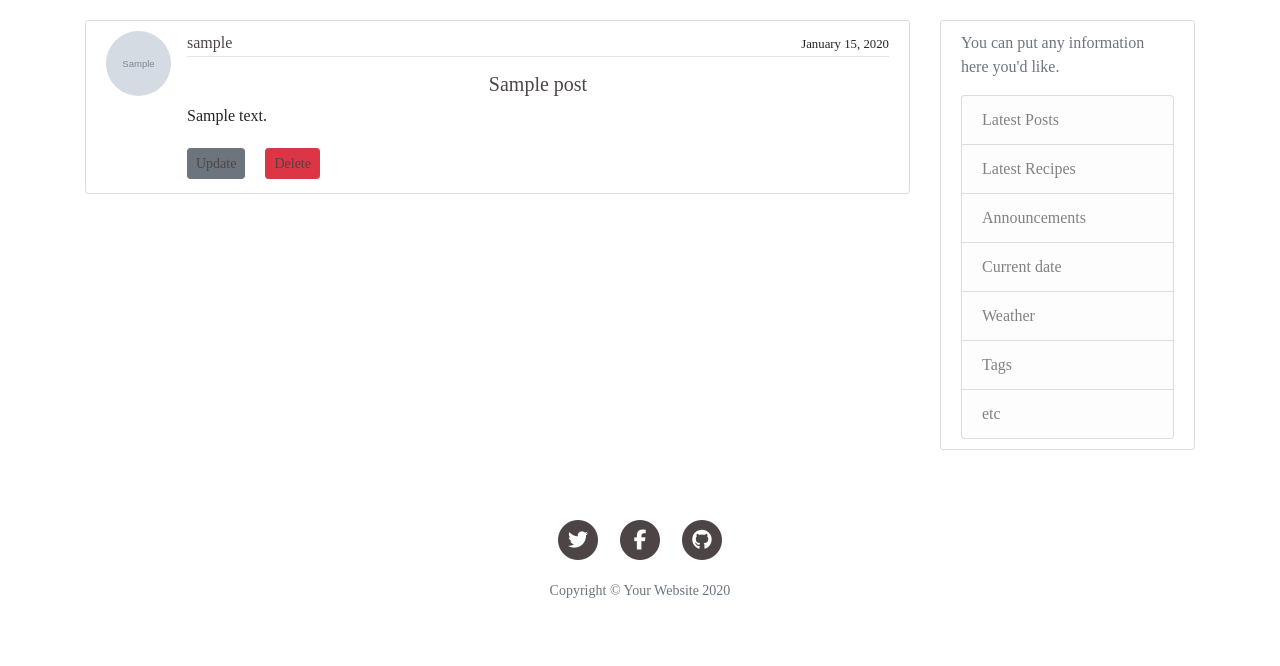
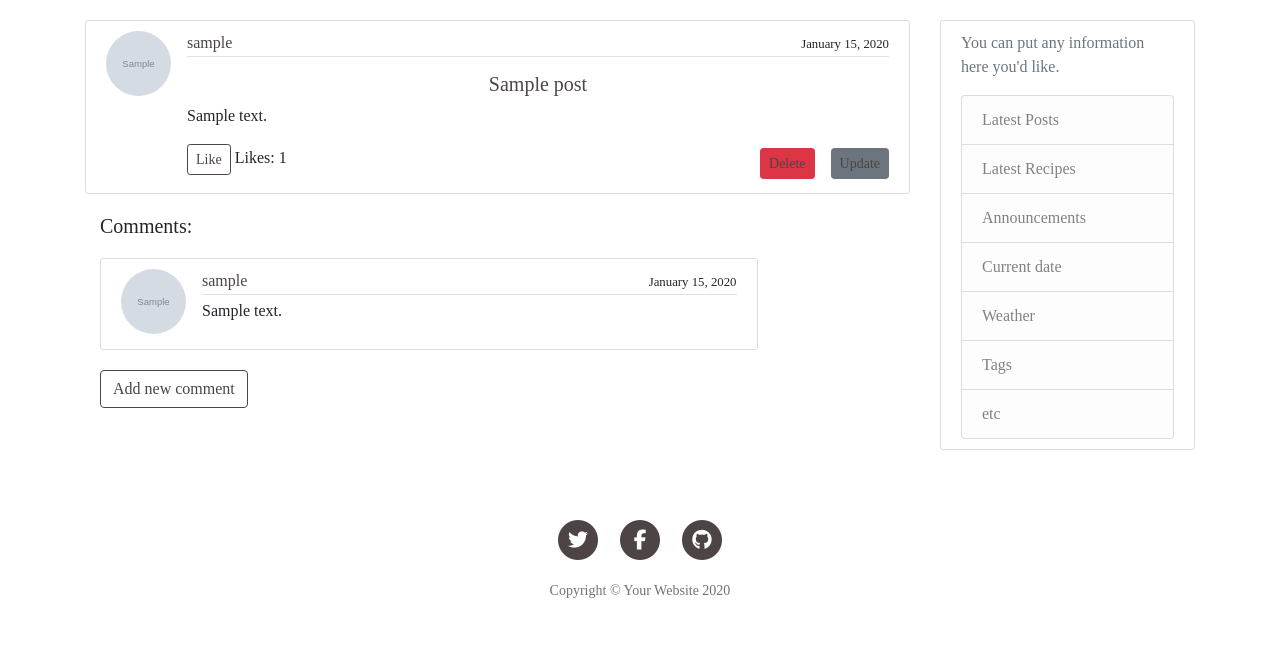
Before and after one commit to tomekmatuszewski/Diet_composer, a Django app: page /post/1 in a window 1280 px wide. Shown: the part 154-820 px from the top of the page. Run offline with Django 3.2, Linux system fonts and the light colour scheme; a user stored in the database is signed in; tables that the repository leaves empty hold one stand-in row (values such as "Sample post"); grey boxes marked "Sample" are stand-in pictures; parts of the project's set-up code (start-up, migrations or seed data) failed here and were passed over; some libraries are stand-ins or nearby versions.

Commit message:
likes, commments for every comment

```diff
--- a/apps/diet_blog/models/blog_post.py
+++ b/apps/diet_blog/models/blog_post.py
@@ -10,6 +10,10 @@ class Post(models.Model):
     content = models.TextField()
     date_posted = models.DateTimeField(default=timezone.now)
     author = models.ForeignKey(User, on_delete=models.CASCADE)
+    likes = models.ManyToManyField(User, related_name="blog_post")
+
+    def total_likes(self):
+        return self.likes.count()
 
     def __repr__(self):
         return f"Post title: {self.title}"
--- a/apps/diet_blog/models/post_comment.py
+++ b/apps/diet_blog/models/post_comment.py
@@ -1,6 +1,5 @@
 from django.contrib.auth.models import User
 from django.db import models
-from django.urls import reverse
 from django.utils import timezone
 from apps.diet_blog.models import Post
 
--- a/apps/diet_blog/static/diet_blog/blog_static.css
+++ b/apps/diet_blog/static/diet_blog/blog_static.css
@@ -70,6 +70,11 @@
    text-align: center;
 }
 
+.content-section .buttons .btn
+{
+    float: right;
+}
+
 .buttons-paginate .btn
 {
     color: #4D4545 !important;
--- a/apps/diet_blog/templates/diet_blog/post_detail.html
+++ b/apps/diet_blog/templates/diet_blog/post_detail.html
@@ -10,12 +10,43 @@
             <h5 class="article-title">{{ object.title }}</h5>
             <p class="article-content">{{ object.content }}</p>
             {% if object.author == user %}
-            <div>
-                <a class="btn btn-secondary btn-sm mt-1 mb-1 mr-3" href="{% url 'post-update' object.id %}">Update</a>
-                <a class="btn btn-danger btn-sm mt-1 mb-1" href="{% url 'post-delete' object.id %}">Delete</a>
+            <div class="buttons">
+                <a class="btn btn-secondary btn-sm mt-1 mb-1" href="{% url 'post-update' object.id %}">Update</a>
+                <a class="btn btn-danger btn-sm mt-1 mb-1 mr-3" href="{% url 'post-delete' object.id %}">Delete</a>
             </div>
+            {% endif %}
+            {% if user.is_authenticated %}
+                <form action="{% url 'like_post' post.id %}" method="post">
+                    {% csrf_token %}
+                    <button class="btn btn-outline-info btn-sm" type="submit" name="post_id" value="{{ post.id }}">Like</button> Likes: {{ total_likes }}
+                </form>
             {% endif %}
         </div>
     </article>
+     <div class="col-md-10 comments-section">
+            <h5>Comments: </h5>
+            {% if not object.comments.all %}
+                <span>No comments yet..</span>
+                {% if user.is_authenticated %}
+                    <a class="btn btn-outline-info ml-3" href="{% url 'comment-create' post.id %}">Add comment</a>
+                {% endif %}
+            {% else %}
+                {% for comment in object.comments.all %}
+                    <article class="media content-section">
+                        <img class="rounded-circle article-img" src="{{ comment.author.profile.image.url }}">
+                        <div class="media-body">
+                            <div class="article-metadata">
+                                <span class="article-author mr-2"><a  href="#">{{ comment.author }}</a></span>
+                                <span class="article-date ml-5"><small> {{ comment.date_comment|date:"F d, Y" }}</small></span>
+                            </div>
+                            <p class="article-content">{{ comment.content }}</p>
+                        </div>
+                    </article>
+                {% endfor %}
+                {% if user.is_authenticated %}
+                    <a class="btn btn-outline-info mb-4 ml-0 mt-0" href="{% url 'comment-create' post.id %}">Add new comment</a>
+                {% endif %}
+            {% endif %}
+        </div>
 
 {% endblock content %}
--- a/apps/diet_blog/urls.py
+++ b/apps/diet_blog/urls.py
@@ -1,7 +1,7 @@
 from django.urls import path
 
 from .views import (PostCreateView, PostDeleteView, PostDetailView,
-                    PostListView, PostUpdateView, UserPostListView, CommentCreateView)
+                    PostListView, PostUpdateView, UserPostListView, CommentCreateView, LikeView)
 
 urlpatterns = [
     path("blog/", PostListView.as_view(), name="diet_composer-blog"),
@@ -11,4 +11,5 @@ urlpatterns = [
     path("post/<int:pk>/delete/", PostDeleteView.as_view(), name="post-delete"),
     path("user/<str:username>", UserPostListView.as_view(), name="user-posts"),
     path("post/<int:pk>/comment", CommentCreateView.as_view(), name="comment-create"),
+    path('like/<int:pk>', LikeView, name="like_post"),
 ]
--- a/apps/diet_blog/views.py
+++ b/apps/diet_blog/views.py
@@ -5,6 +5,8 @@ from django.views.generic import (CreateView, DeleteView, DetailView, ListView,
                                   UpdateView)
 
 from apps.diet_blog.models import Post, Comment
+from django.http import HttpResponseRedirect
+from django.urls import reverse, reverse_lazy
 
 
 class PostListView(ListView):
@@ -28,7 +30,15 @@ class UserPostListView(ListView):
 
 
 class PostDetailView(DetailView):
+
     model = Post
+
+    def get_context_data(self, *args, **kwargs):
+        context = super(PostDetailView, self).get_context_data()
+        stuff = get_object_or_404(Post, id=self.kwargs.get("pk"))
+        total_likes = stuff.total_likes()
+        context["total_likes"] = total_likes
+        return context
 
 
 class PostCreateView(LoginRequiredMixin, CreateView):
@@ -68,10 +78,19 @@ class PostDeleteView(LoginRequiredMixin, UserPassesTestMixin, DeleteView):
 
 class CommentCreateView(LoginRequiredMixin, CreateView):
     model = Comment
-    success_url = "/blog"
     fields = ["content"]
+
+    def get_success_url(self):
+        return reverse_lazy('post-detail', kwargs={'pk': self.kwargs['pk']})
 
     def form_valid(self, form):
         form.instance.post_id = self.kwargs['pk']
         form.instance.author = self.request.user
         return super().form_valid(form)
+
+
+def LikeView(request, pk):
+
+    post = get_object_or_404(Post, id=request.POST.get('post_id'))
+    post.likes.add(request.user)
+    return HttpResponseRedirect(reverse("post-detail", args=[str(pk)]))
```
Also changed, not shown: apps/diet_blog/templates/diet_blog/blog.html (+0 -25 lines), apps/diet_blog/migrations/0003_post_likes.py (added).
